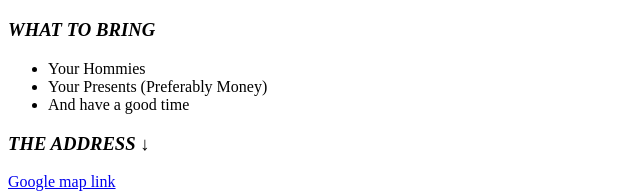
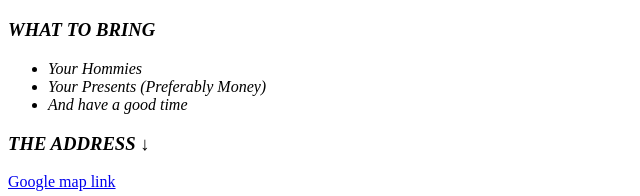
Before and after one commit to HiddenBeats/Portfolio, a plain HTML site: page public/Birthday.html in a window 1280 px wide. Shown: the part 679-875 px from the top of the page, 0-640 px from the left. Drawn offline with Linux system fonts and the light colour scheme.

Commit message:
Update Birthday.html

```diff
--- a/public/Birthday.html
+++ b/public/Birthday.html
@@ -22,6 +22,12 @@
     }
 
     </style>
+    <style>
+    li {
+        font-style: oblique;
+    }
+
+    </style>
 <h1>IT IS MY B-DAY!</h1>
 <h2>ON JUNE 14TH</h2>
 <img src="../assets/image/Spider.JPG" width="150" alt="Spider" srcset="">
```
